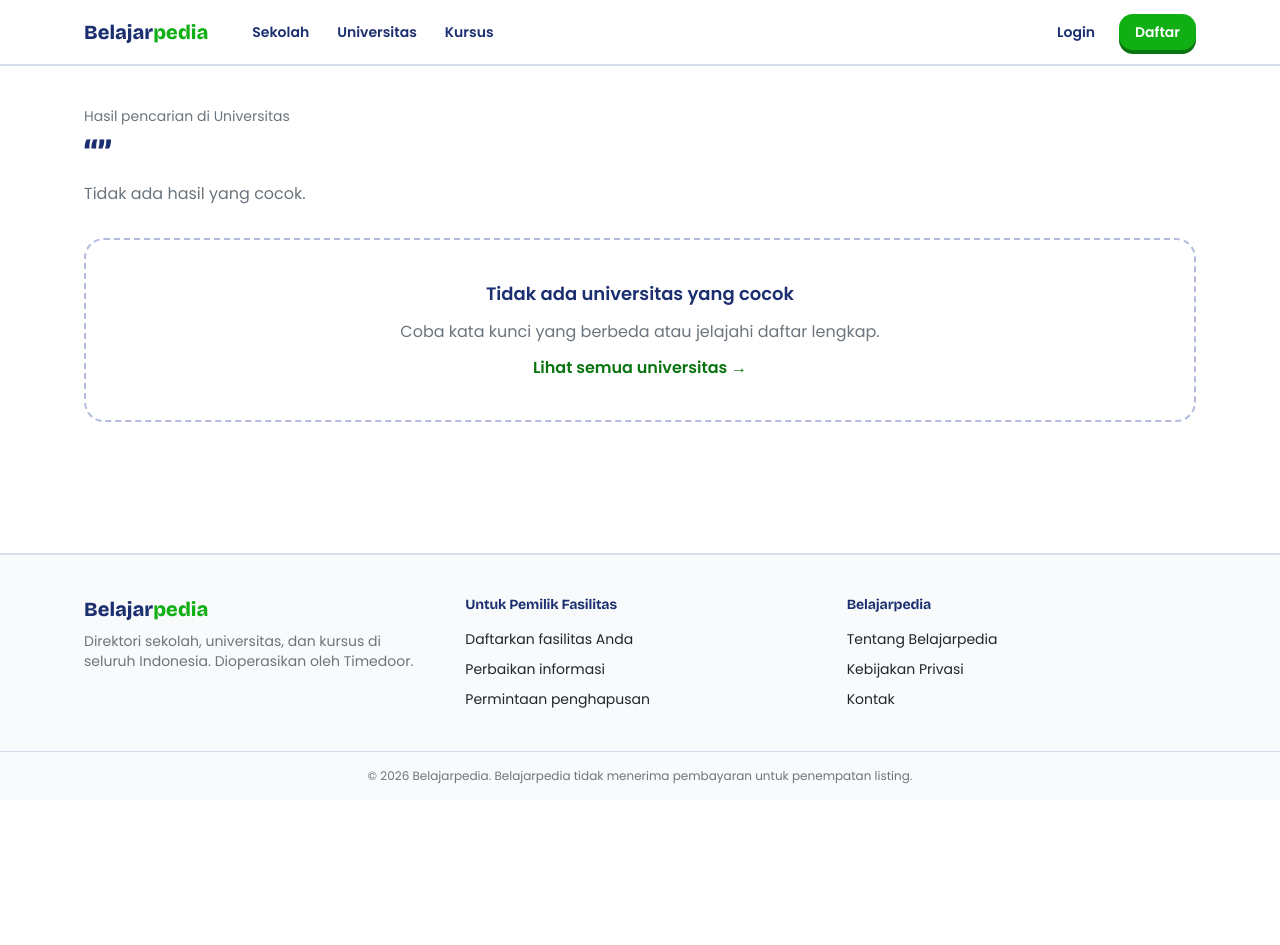
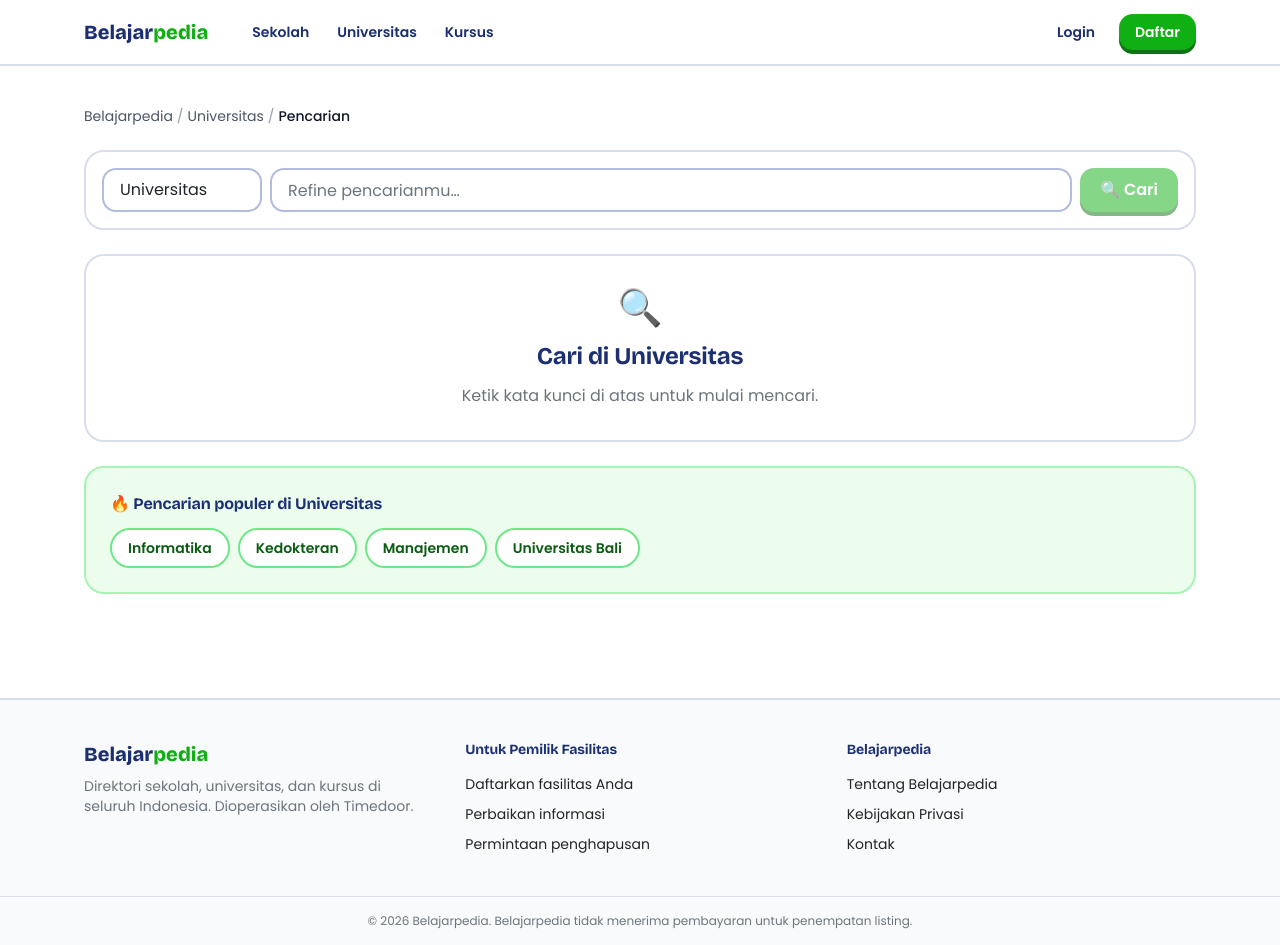
Before and after one commit to julianaputra/belajarpedia-frontend, a Next.js app: page /universitas/search in a window 1280 px wide. Before the commit the page ends 800 px from the top, so only its background shows below. Built offline with nearby package versions, Linux system fonts and the light colour scheme; no server answers.

Commit message:
feat (phase 6): implement search refinement bar, query-based pagination, and enhanced empty states with SEO breadcrumbs

```diff
--- /dev/null
+++ b/src/components/search/SearchEmptyState.tsx
@@ -0,0 +1,95 @@
+import Link from "next/link";
+
+type Category = "sekolah" | "universitas" | "kursus";
+
+type Props = {
+  category: Category;
+  query: string;
+};
+
+const CATEGORY_LABEL: Record<Category, string> = {
+  sekolah: "Sekolah",
+  universitas: "Universitas",
+  kursus: "Kursus",
+};
+
+const CATEGORY_LABEL_LOWER: Record<Category, string> = {
+  sekolah: "sekolah",
+  universitas: "universitas",
+  kursus: "kursus",
+};
+
+const TIPS = [
+  "Coba kata kunci yang lebih umum, misalnya nama kota atau jenis program.",
+  "Periksa ejaan kata kunci.",
+  "Gunakan satu atau dua kata saja, hindari kalimat panjang.",
+];
+
+/**
+ * Empty state for "no results found". Suggests:
+ * - Refining keywords (tips list)
+ * - Searching the same query in OTHER categories (cross-category)
+ * - Browsing the full category list (escape hatch)
+ */
+export function SearchEmptyState({ category, query }: Props) {
+  const otherCategories = (
+    ["sekolah", "universitas", "kursus"] as Category[]
+  ).filter((c) => c !== category);
+
+  return (
+    <div className="space-y-6">
+      <div className="rounded-[var(--radius-lg)] bg-white border-2 border-dashed border-ink-200 p-6 sm:p-8 text-center space-y-4">
+        <div className="text-4xl" aria-hidden>
+          🔍
+        </div>
+        <div className="space-y-1">
+          <h2 className="text-xl sm:text-2xl font-bold text-ink-700">
+            Tidak ada hasil untuk &ldquo;{query}&rdquo;
+          </h2>
+          <p className="text-muted">
+            Belum ada {CATEGORY_LABEL_LOWER[category]} yang cocok dengan kata
+            kunci tersebut.
+          </p>
+        </div>
+
+        <ul className="text-sm text-body text-left max-w-md mx-auto space-y-1.5 list-disc list-inside">
+          {TIPS.map((t) => (
+            <li key={t}>{t}</li>
+          ))}
+        </ul>
+      </div>
+
+      {/* Cross-category */}
+      <div className="rounded-[var(--radius-lg)] bg-brand-50 border-2 border-brand-200 p-5 sm:p-6 space-y-3">
+        <h3 className="font-bold text-ink-700">
+          Coba cari &ldquo;{query}&rdquo; di kategori lain
+        </h3>
+        <div className="flex flex-wrap gap-2">
+          {otherCategories.map((c) => (
+            <Link
+              key={c}
+              href={`/${c}/search?q=${encodeURIComponent(query)}`}
+              className="inline-flex items-center gap-2 px-4 py-2 rounded-full bg-white border-2 border-brand-300 text-brand-800 font-semibold text-sm hover:bg-brand-100 hover:-translate-y-0.5 transition-all"
+            >
+              {iconFor(c)} {CATEGORY_LABEL[c]} →
+            </Link>
+          ))}
+        </div>
+      </div>
+
+      {/* Escape hatch */}
+      <div className="text-center">
+        <Link
+          href={`/${category}`}
+          className="text-brand-700 hover:underline font-semibold"
+        >
+          Atau lihat semua {CATEGORY_LABEL_LOWER[category]} →
+        </Link>
+      </div>
+    </div>
+  );
+}
+
+function iconFor(c: Category): string {
+  return c === "sekolah" ? "🏫" : c === "universitas" ? "🎓" : "🚀";
+}
--- /dev/null
+++ b/src/components/search/SearchPrompt.tsx
@@ -0,0 +1,73 @@
+import Link from "next/link";
+
+type Category = "sekolah" | "universitas" | "kursus";
+
+type Props = {
+  category: Category;
+};
+
+const CATEGORY_LABEL: Record<Category, string> = {
+  sekolah: "Sekolah",
+  universitas: "Universitas",
+  kursus: "Kursus",
+};
+
+const POPULAR: Record<Category, { label: string; q: string }[]> = {
+  sekolah: [
+    { label: "Negeri Jakarta", q: "negeri jakarta" },
+    { label: "Swasta Bali", q: "swasta bali" },
+    { label: "Internasional", q: "internasional" },
+    { label: "SMA Bandung", q: "sma bandung" },
+  ],
+  universitas: [
+    { label: "Informatika", q: "informatika" },
+    { label: "Kedokteran", q: "kedokteran" },
+    { label: "Manajemen", q: "manajemen" },
+    { label: "Universitas Bali", q: "universitas bali" },
+  ],
+  kursus: [
+    { label: "Coding", q: "coding" },
+    { label: "Bahasa Inggris", q: "bahasa inggris" },
+    { label: "Matematika", q: "matematika" },
+    { label: "Musik", q: "musik" },
+  ],
+};
+
+/**
+ * Shown when user lands on /{category}/search without a query parameter.
+ * Invites them to search and seeds with popular keywords for the category.
+ */
+export function SearchPrompt({ category }: Props) {
+  return (
+    <div className="space-y-6">
+      <div className="rounded-[var(--radius-lg)] bg-white border-2 border-ink-100 p-6 sm:p-8 text-center space-y-3">
+        <div className="text-4xl" aria-hidden>
+          🔍
+        </div>
+        <h2 className="text-xl sm:text-2xl font-bold text-ink-700">
+          Cari di {CATEGORY_LABEL[category]}
+        </h2>
+        <p className="text-muted">
+          Ketik kata kunci di atas untuk mulai mencari.
+        </p>
+      </div>
+
+      <div className="rounded-[var(--radius-lg)] bg-brand-50 border-2 border-brand-200 p-5 sm:p-6 space-y-3">
+        <h3 className="font-bold text-ink-700">
+          🔥 Pencarian populer di {CATEGORY_LABEL[category]}
+        </h3>
+        <div className="flex flex-wrap gap-2">
+          {POPULAR[category].map((p) => (
+            <Link
+              key={p.q}
+              href={`/${category}/search?q=${encodeURIComponent(p.q)}`}
+              className="inline-flex items-center gap-2 px-4 py-2 rounded-full bg-white border-2 border-brand-300 text-brand-800 font-semibold text-sm hover:bg-brand-100 hover:-translate-y-0.5 transition-all"
+            >
+              {p.label}
+            </Link>
+          ))}
+        </div>
+      </div>
+    </div>
+  );
+}
--- /dev/null
+++ b/src/components/search/SearchRefineBar.tsx
@@ -0,0 +1,76 @@
+"use client";
+
+import * as React from "react";
+import { useRouter } from "next/navigation";
+
+import { Button } from "@/components/ui/Button";
+import { Input } from "@/components/ui/Input";
+import { Select } from "@/components/ui/Select";
+
+type Category = "sekolah" | "universitas" | "kursus";
+
+type Props = {
+  category: Category;
+  initialQuery: string;
+};
+
+const CATEGORY_LABEL: Record<Category, string> = {
+  sekolah: "Sekolah",
+  universitas: "Universitas",
+  kursus: "Kursus",
+};
+
+/**
+ * Refinement bar at top of search results — prefilled with current query &
+ * category. Allows refining the keyword or swapping to a different category
+ * which navigates to that category's search page with the same query carried
+ * over.
+ */
+export function SearchRefineBar({ category, initialQuery }: Props) {
+  const router = useRouter();
+  const [q, setQ] = React.useState(initialQuery);
+  const [cat, setCat] = React.useState<Category>(category);
+
+  const submit = (e: React.FormEvent) => {
+    e.preventDefault();
+    const query = q.trim();
+    if (query.length === 0) return;
+    router.push(`/${cat}/search?q=${encodeURIComponent(query)}`);
+  };
+
+  return (
+    <form
+      onSubmit={submit}
+      className="rounded-[var(--radius-lg)] bg-white border-2 border-ink-100 p-3 sm:p-4"
+      role="search"
+      aria-label={`Cari di ${CATEGORY_LABEL[category]}`}
+    >
+      <div className="grid gap-2 sm:grid-cols-[160px_1fr_auto]">
+        <Select
+          aria-label="Kategori"
+          value={cat}
+          onChange={(e) => setCat(e.target.value as Category)}
+        >
+          <option value="sekolah">Sekolah</option>
+          <option value="universitas">Universitas</option>
+          <option value="kursus">Kursus</option>
+        </Select>
+        <Input
+          type="search"
+          aria-label="Kata kunci"
+          placeholder="Refine pencarianmu…"
+          value={q}
+          onChange={(e) => setQ(e.target.value)}
+        />
+        <Button
+          type="submit"
+          size="md"
+          disabled={q.trim().length === 0}
+          className="w-full sm:w-auto justify-center"
+        >
+          🔍 Cari
+        </Button>
+      </div>
+    </form>
+  );
+}
--- a/src/components/search/SearchResultsView.tsx
+++ b/src/components/search/SearchResultsView.tsx
@@ -2,20 +2,28 @@ import Link from "next/link";
 
 import { FacilityGrid } from "@/components/facility/FacilityCard";
 import { Pagination } from "@/components/Pagination";
+import { Breadcrumbs } from "@/components/seo/Breadcrumbs";
+import { absoluteUrl } from "@/lib/site/config";
+import { buildBreadcrumbs } from "@/lib/seo/breadcrumbs";
+import { SearchRefineBar } from "@/components/search/SearchRefineBar";
+import { SearchEmptyState } from "@/components/search/SearchEmptyState";
+import { SearchPrompt } from "@/components/search/SearchPrompt";
 import type { PaginatedFacilityCardList } from "@/lib/api/facilities";
 
+type Category = "sekolah" | "universitas" | "kursus";
+
 type Props = {
-  category: "sekolah" | "universitas" | "kursus";
+  category: Category;
   query: string;
   page: number;
   results: PaginatedFacilityCardList;
 };
 
-const CAT_LABEL = {
+const CAT_LABEL: Record<Category, string> = {
   sekolah: "Sekolah",
   universitas: "Universitas",
   kursus: "Kursus",
-} as const;
+};
 
 export function SearchResultsView({ category, query, page, results }: Props) {
   const data = results.data ?? [];
@@ -24,14 +32,37 @@ export function SearchResultsView({ category, query, page, results }: Props) {
   const totalPages = meta?.last_page ?? 1;
   const basePath = `/${category}/search?q=${encodeURIComponent(query)}`;
 
+  const breadcrumbs = buildBreadcrumbs([
+    { name: CAT_LABEL[category], url: absoluteUrl(`/${category}`) },
+    {
+      name: query ? `Pencarian: "${query}"` : "Pencarian",
+      url: absoluteUrl(`/${category}/search${query ? `?q=${encodeURIComponent(query)}` : ""}`),
+    },
+  ]);
+
+  const hasQuery = query.length > 0;
+  const hasResults = hasQuery && data.length > 0;
+
   return (
-    <main className="mx-auto max-w-6xl px-5 py-10 space-y-8">
+    <main className="mx-auto max-w-6xl px-5 py-8 sm:py-10 space-y-6">
+      <Breadcrumbs items={breadcrumbs} />
+
+      <SearchRefineBar category={category} initialQuery={query} />
+
+      {hasQuery ? (
+        <>
           <header className="space-y-2">
             <p className="text-sm text-muted">
-          Hasil pencarian di {CAT_LABEL[category]}
+              Hasil pencarian di{" "}
+              <Link
+                href={`/${category}`}
+                className="text-brand-700 hover:underline font-semibold"
+              >
+                {CAT_LABEL[category]}
+              </Link>
             </p>
             <h1 className="text-3xl sm:text-4xl text-ink-700">
-          “{query}”
+              <span className="font-display font-bold">&ldquo;{query}&rdquo;</span>
             </h1>
             <p className="text-muted">
               {total > 0
@@ -40,31 +71,22 @@ export function SearchResultsView({ category, query, page, results }: Props) {
             </p>
           </header>
 
-      {data.length > 0 ? (
+          {hasResults ? (
             <>
               <FacilityGrid facilities={data} />
-          {/* Pagination uses query-string for search per OpenAPI conventions. */}
               <Pagination
                 basePath={basePath}
                 currentPage={page}
                 totalPages={totalPages}
+                pageMode="query"
               />
             </>
           ) : (
-        <div className="rounded-[var(--radius-lg)] bg-white border-2 border-dashed border-ink-200 p-10 text-center space-y-3">
-          <p className="text-lg font-semibold text-ink-700">
-            Tidak ada {CAT_LABEL[category].toLowerCase()} yang cocok
-          </p>
-          <p className="text-muted">
-            Coba kata kunci yang berbeda atau jelajahi daftar lengkap.
-          </p>
-          <Link
-            href={`/${category}`}
-            className="inline-block text-brand-700 hover:underline font-semibold"
-          >
-            Lihat semua {CAT_LABEL[category].toLowerCase()} →
-          </Link>
-        </div>
+            <SearchEmptyState category={category} query={query} />
+          )}
+        </>
+      ) : (
+        <SearchPrompt category={category} />
       )}
     </main>
   );
```
Also changed, not shown: src/components/Pagination.tsx (+22 -3 lines). Lines whose indentation alone changed are shown as unchanged.
